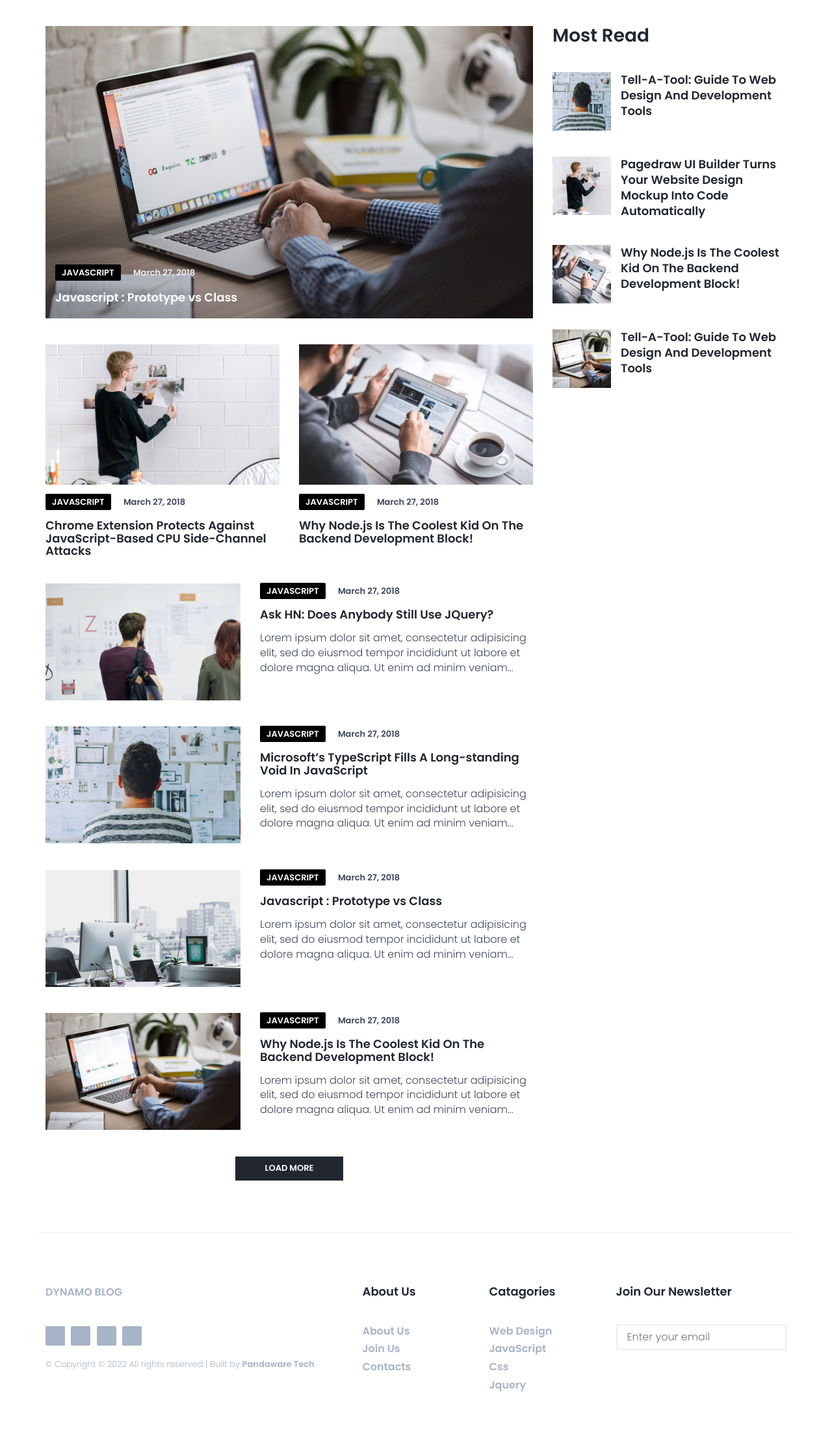
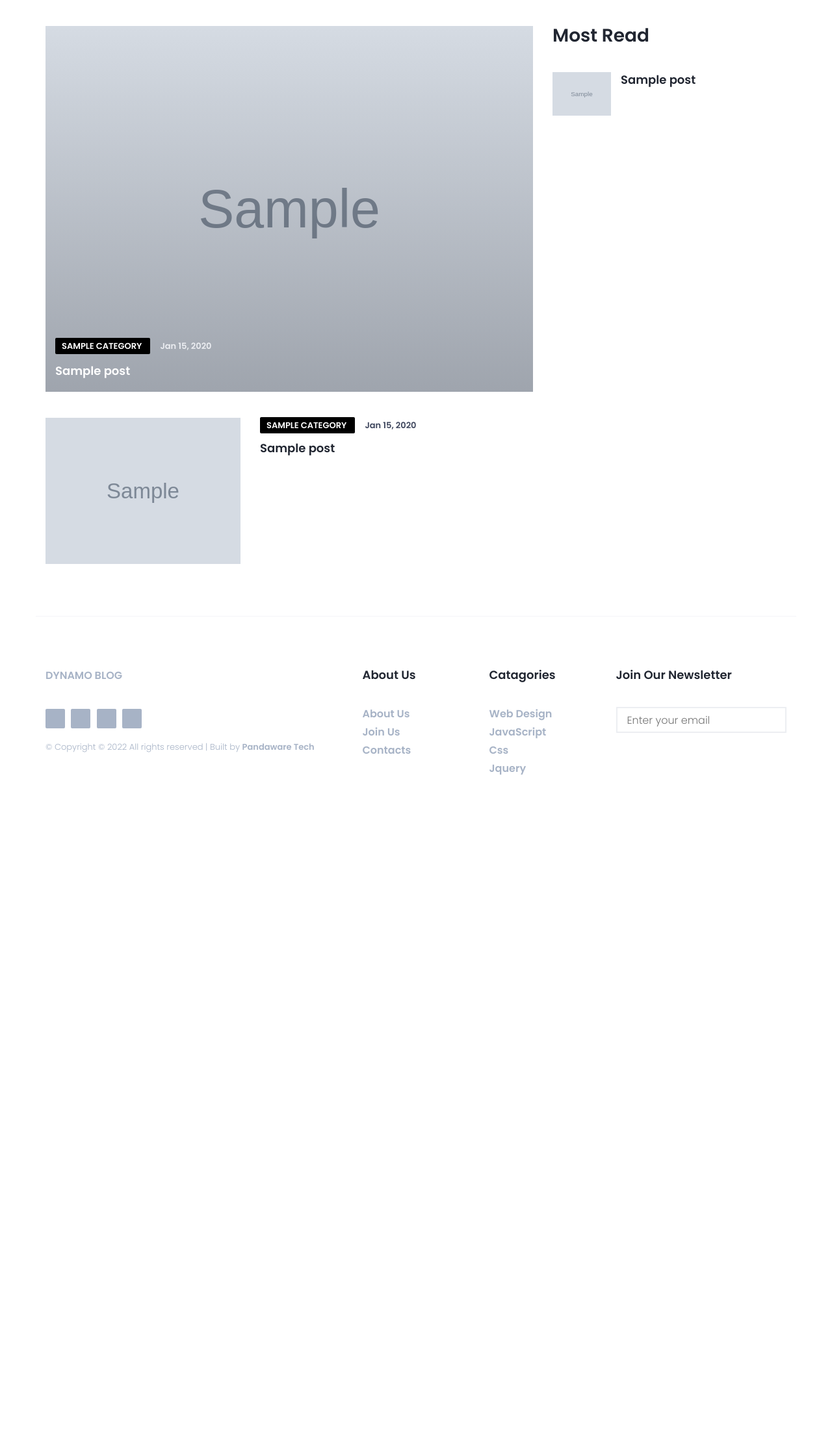
Before and after one commit to Pandaware-Tech/Dynamo-Blogger, a Django app: a page that uses dynamo_blogger/templates/blog/category.html in a window 1280 px wide. Shown: the part 70-2294 px from the top of the page at 65% size. After the commit the page ends 1263 px from the top, so only its background shows below. Run offline with Django 4.2, Linux system fonts and the light colour scheme; tables that the repository leaves empty hold one stand-in row (values such as "Sample post"); grey boxes marked "Sample" are stand-in pictures; some libraries are stand-ins or nearby versions.

Commit message:
Update category template

```diff
--- a/dynamo_blogger/templates/blog/category.html
+++ b/dynamo_blogger/templates/blog/category.html
@@ -17,129 +17,50 @@
 
 						<div class="col-md-12">
 							<div class="post post-thumb">
-								<a class="post-img" href="blog-post.html"><img
-										src="{% static 'img/xpost-1.jpg.pagespeed.ic.A4Rpahx6U5.jpg' %}" alt=""></a>
+								<a class="post-img" href="{{ featured_post.get_absolute_url }}">
+									<img src="{{ featured_post.image.url }}" alt="{{ featured_post.title }}">
+								</a>
+
 								<div class="post-body">
 									<div class="post-meta">
-										<a class="post-category cat-2" href="#">JavaScript</a>
-										<span class="post-date">March 27, 2018</span>
+										<a class="post-category cat-2" href="{{ featured_post.tag.get_absolute_url }}">
+											{{ featured_post.tag.title }}
+										</a>
+										<span class="post-date">{{ featured_post.date_created|date:"M d, Y" }}</span>
 									</div>
-									<h3 class="post-title"><a href="blog-post.html">Javascript : Prototype vs Class</a>
+									<h3 class="post-title">
+										<a href="{{ post.get_absolute_url }}">{{ featured_post.title }}</a>
 									</h3>
 								</div>
 							</div>
 						</div>
 
+						{% for post in posts %}
+						<div class="col-md-12">
+							<div class="post post-row">
+								<a class="post-img" href="{{ post.get_absolute_url }}">
+									<img src="{{ post.image.url }}" alt="{{ post.title }}"></a>
 
-						<div class="col-md-6">
-							<div class="post">
-								<a class="post-img" href="blog-post.html"><img
-										src="{% static 'img/xpost-4.jpg.pagespeed.ic.acII8ZYTz8.jpg' %}" alt=""></a>
-								<div class="post-body">
+									<div class="post-body">
 									<div class="post-meta">
-										<a class="post-category cat-2" href="#">JavaScript</a>
-										<span class="post-date">March 27, 2018</span>
+										<a class="post-category cat-2" href="{{ post.tag.get_absolute_url }}">
+											{{ post.tag.title }}
+										</a>
+										<span class="post-date">{{ post.date_created|date:"M d, Y" }}</span>
 									</div>
-									<h3 class="post-title"><a href="blog-post.html">Chrome Extension Protects Against
-											JavaScript-Based CPU Side-Channel Attacks</a></h3>
+									<h3 class="post-title">
+										<a href="{{ post.get_absolute_url }}">
+											{{ post.title }}
+										</a>
+									</h3>
+									<p>
+										{{ post.content|truncatewords:25 }}
+									</p>
 								</div>
 							</div>
 						</div>
+						{% endfor %}
 
-
-						<div class="col-md-6">
-							<div class="post">
-								<a class="post-img" href="blog-post.html"><img
-										src="{% static 'img/xpost-6.jpg.pagespeed.ic.JtVoUYkYr5.jpg' %}" alt=""></a>
-								<div class="post-body">
-									<div class="post-meta">
-										<a class="post-category cat-2" href="#">JavaScript</a>
-										<span class="post-date">March 27, 2018</span>
-									</div>
-									<h3 class="post-title"><a href="blog-post.html">Why Node.js Is The Coolest Kid On
-											The Backend Development Block!</a></h3>
-								</div>
-							</div>
-						</div>
-
-						<div class="clearfix visible-md visible-lg"></div>
-
-						<div class="col-md-12">
-							<div class="post post-row">
-								<a class="post-img" href="blog-post.html"><img
-										src="{% static 'img/xpost-2.jpg.pagespeed.ic.TYs1GPrTN5.jpg' %}" alt=""></a>
-								<div class="post-body">
-									<div class="post-meta">
-										<a class="post-category cat-2" href="#">JavaScript</a>
-										<span class="post-date">March 27, 2018</span>
-									</div>
-									<h3 class="post-title"><a href="blog-post.html">Ask HN: Does Anybody Still Use
-											JQuery?</a></h3>
-									<p>Lorem ipsum dolor sit amet, consectetur adipisicing elit, sed do eiusmod tempor
-										incididunt ut labore et dolore magna aliqua. Ut enim ad minim veniam...</p>
-								</div>
-							</div>
-						</div>
-
-
-						<div class="col-md-12">
-							<div class="post post-row">
-								<a class="post-img" href="blog-post.html"><img
-										src="{% static 'img/xpost-5.jpg.pagespeed.ic.tcaqbxStTb.jpg' %}" alt=""></a>
-								<div class="post-body">
-									<div class="post-meta">
-										<a class="post-category cat-2" href="#">JavaScript</a>
-										<span class="post-date">March 27, 2018</span>
-									</div>
-									<h3 class="post-title"><a href="blog-post.html">Microsoft’s TypeScript Fills A
-											Long-standing Void In JavaScript</a></h3>
-									<p>Lorem ipsum dolor sit amet, consectetur adipisicing elit, sed do eiusmod tempor
-										incididunt ut labore et dolore magna aliqua. Ut enim ad minim veniam...</p>
-								</div>
-							</div>
-						</div>
-
-
-						<div class="col-md-12">
-							<div class="post post-row">
-								<a class="post-img" href="blog-post.html"><img
-										src="{% static 'img/xpost-3.jpg.pagespeed.ic.uIu7s9VpdP.jpg' %}" alt=""></a>
-								<div class="post-body">
-									<div class="post-meta">
-										<a class="post-category cat-2" href="#">JavaScript</a>
-										<span class="post-date">March 27, 2018</span>
-									</div>
-									<h3 class="post-title"><a href="blog-post.html">Javascript : Prototype vs Class</a>
-									</h3>
-									<p>Lorem ipsum dolor sit amet, consectetur adipisicing elit, sed do eiusmod tempor
-										incididunt ut labore et dolore magna aliqua. Ut enim ad minim veniam...</p>
-								</div>
-							</div>
-						</div>
-
-
-						<div class="col-md-12">
-							<div class="post post-row">
-								<a class="post-img" href="blog-post.html"><img
-										src="{% static 'img/xpost-1.jpg.pagespeed.ic.A4Rpahx6U5.jpg' %}" alt=""></a>
-								<div class="post-body">
-									<div class="post-meta">
-										<a class="post-category cat-2" href="#">JavaScript</a>
-										<span class="post-date">March 27, 2018</span>
-									</div>
-									<h3 class="post-title"><a href="blog-post.html">Why Node.js Is The Coolest Kid On
-											The Backend Development Block!</a></h3>
-									<p>Lorem ipsum dolor sit amet, consectetur adipisicing elit, sed do eiusmod tempor
-										incididunt ut labore et dolore magna aliqua. Ut enim ad minim veniam...</p>
-								</div>
-							</div>
-						</div>
-
-						<div class="col-md-12">
-							<div class="section-row">
-								<button class="primary-button center-block">Load More</button>
-							</div>
-						</div>
 					</div>
 				</div>
 				<div class="col-md-4">
@@ -148,38 +69,22 @@
 						<div class="section-title">
 							<h2>Most Read</h2>
 						</div>
+
+						{% for post in most_read_posts %}
 						<div class="post post-widget">
-							<a class="post-img" href="blog-post.html"><img
-									src="{% static 'img/xwidget-1.jpg.pagespeed.ic.nqEkEDP2_z.jpg' %}" alt=""></a>
-							<div class="post-body">
-								<h3 class="post-title"><a href="blog-post.html">Tell-A-Tool: Guide To Web Design And
-										Development Tools</a></h3>
+							<a class="post-img" href="{{ post.get_absolute_url }}">
+								<img src="{{ post.image.url }}" alt="{{ post.title }}"></a>
+
+								<div class="post-body">
+								<h3 class="post-title">
+									<a href="{{ post.get_absolute_url }}">
+										{{ post.title }}
+									</a>
+								</h3>
 							</div>
 						</div>
-						<div class="post post-widget">
-							<a class="post-img" href="blog-post.html"><img
-									src="{% static 'img/xwidget-2.jpg.pagespeed.ic.183VIkUWUH.jpg' %}" alt=""></a>
-							<div class="post-body">
-								<h3 class="post-title"><a href="blog-post.html">Pagedraw UI Builder Turns Your Website
-										Design Mockup Into Code Automatically</a></h3>
-							</div>
-						</div>
-						<div class="post post-widget">
-							<a class="post-img" href="blog-post.html"><img
-									src="{% static 'img/xwidget-3.jpg.pagespeed.ic.NkT9v3Xk_w.jpg' %}" alt=""></a>
-							<div class="post-body">
-								<h3 class="post-title"><a href="blog-post.html">Why Node.js Is The Coolest Kid On The
-										Backend Development Block!</a></h3>
-							</div>
-						</div>
-						<div class="post post-widget">
-							<a class="post-img" href="blog-post.html"><img
-									src="{% static 'img/xwidget-4.jpg.pagespeed.ic.KoyoxijWdu.jpg' %}" alt=""></a>
-							<div class="post-body">
-								<h3 class="post-title"><a href="blog-post.html">Tell-A-Tool: Guide To Web Design And
-										Development Tools</a></h3>
-							</div>
-						</div>
+						{% endfor %}
+
 					</div>
 
 				</div>
```
